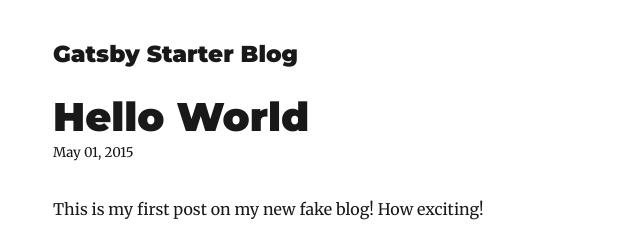
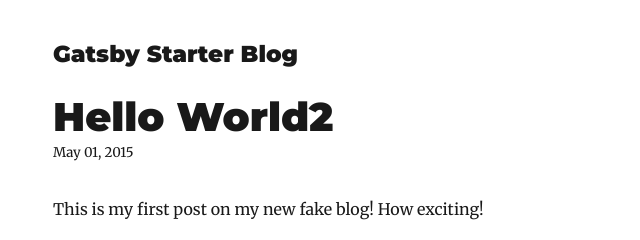
Before and after one commit to pavartem/gatsby-netlify-blog, a Gatsby site: page /hello-world/ in a window 1280 px wide. Shown: the top 240 px of the page, 272-912 px from the left. Built offline with nearby package versions, Linux system fonts and the light colour scheme; Gatsby itself is replaced by a stand-in of ours; some packages are replaced by stand-ins of ours.

Commit message:
Update Blog “hello-world/index”

```diff
--- a/content/blog/hello-world/index.md
+++ b/content/blog/hello-world/index.md
@@ -1,7 +1,7 @@
 ---
-title: Hello World
-date: "2015-05-01T22:12:03.284Z"
-description: "Hello World"
+title: Hello World2
+date: 2015-05-01T22:12:03.284Z
+description: Hello World
 ---
 
 This is my first post on my new fake blog! How exciting!
```
